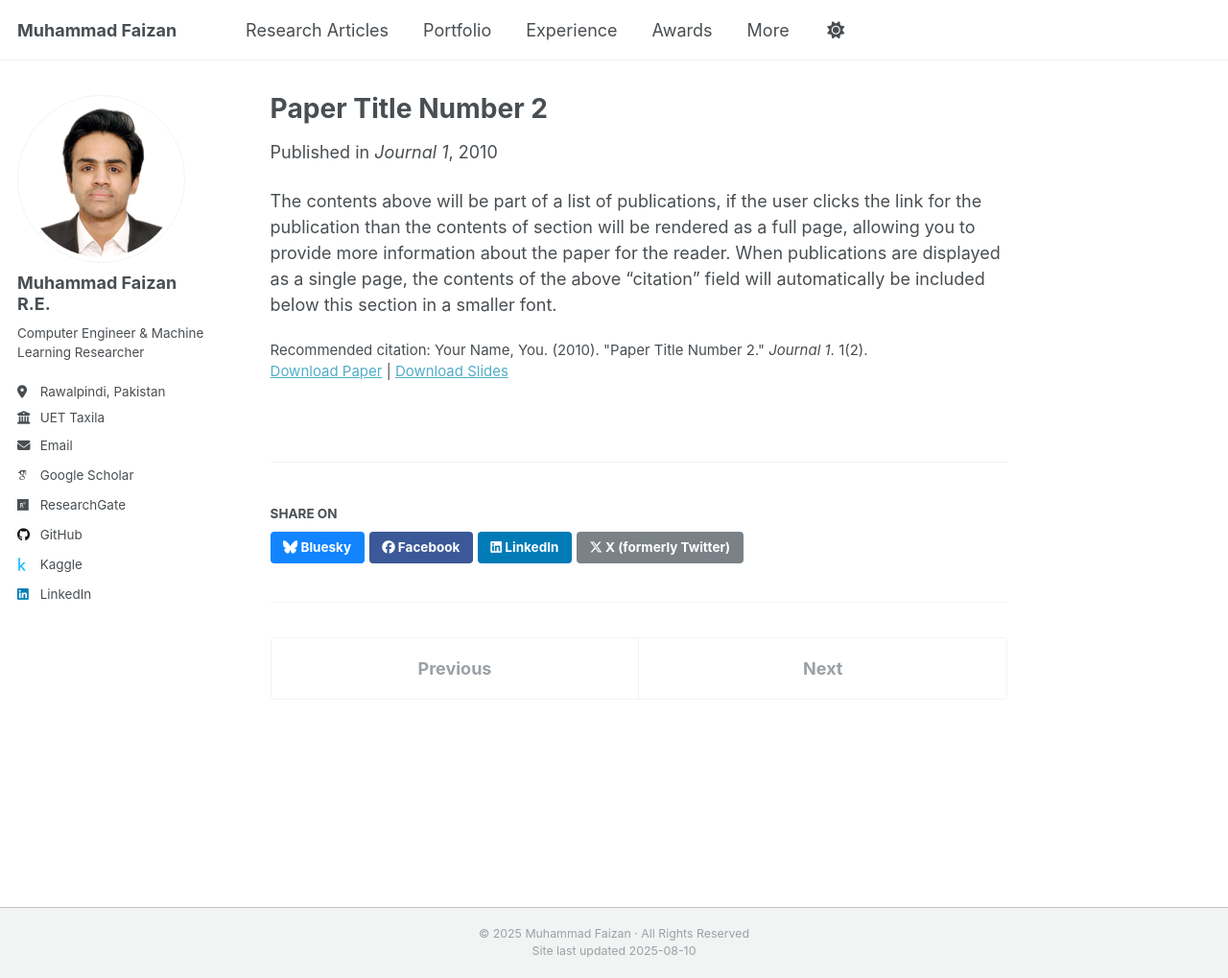
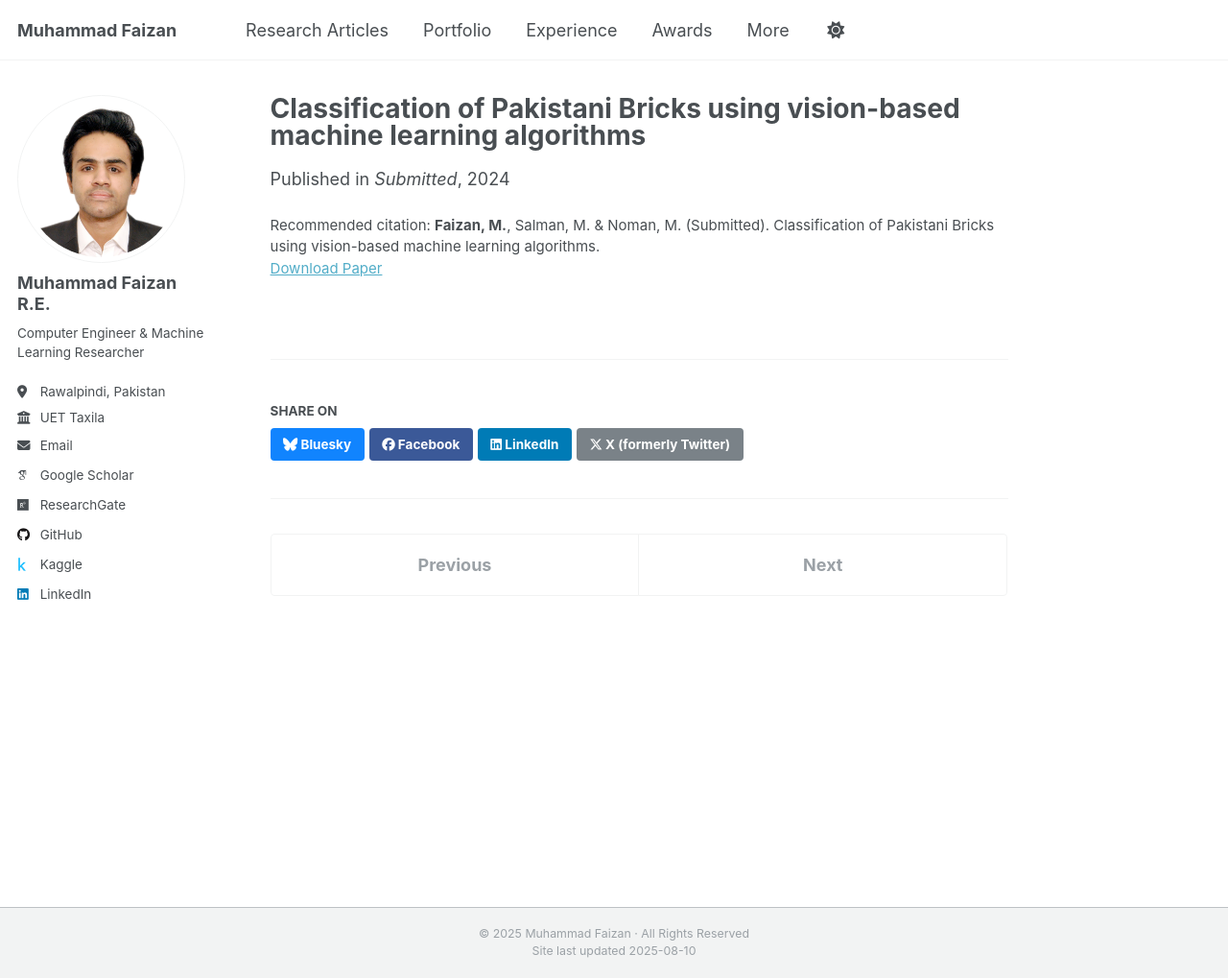
Before and after one commit to MuhammadFaizan99/MuhammadFaizan99.github.io, a Jekyll site: the page built from _publications/2010-10-01-paper-title-number-2.md, in a window 1280 px wide and 1019 px high. Shown: the whole window at 96% size. Built offline with Jekyll 4.4.1, drawn with Linux system fonts in a browser that asks for light colours; some web fonts are replaced; a script that is not in the unit is left out.

Commit message:
Update 2010-10-01-paper-title-number-2.md

```diff
--- a/_publications/2010-10-01-paper-title-number-2.md
+++ b/_publications/2010-10-01-paper-title-number-2.md
@@ -1,14 +1,9 @@
 ---
-title: "Paper Title Number 2"
+title: "Classification of Pakistani Bricks using vision-based machine learning algorithms"
 collection: publications
-category: manuscripts
-permalink: /publication/2010-10-01-paper-title-number-2
-excerpt: 'This paper is about the number 2. The number 3 is left for future work.'
-date: 2010-10-01
-venue: 'Journal 1'
-slidesurl: 'http://academicpages.github.io/files/slides2.pdf'
-paperurl: 'http://academicpages.github.io/files/paper2.pdf'
-citation: 'Your Name, You. (2010). &quot;Paper Title Number 2.&quot; <i>Journal 1</i>. 1(2).'
+category: submitted
+date: 2024-01-01
+venue: 'Submitted'
+paperurl: ""
+citation: '<b>Faizan, M.</b>, Salman, M. & Noman, M. (Submitted). Classification of Pakistani Bricks using vision-based machine learning algorithms.'
 ---
-
-The contents above will be part of a list of publications, if the user clicks the link for the publication than the contents of section will be rendered as a full page, allowing you to provide more information about the paper for the reader. When publications are displayed as a single page, the contents of the above "citation" field will automatically be included below this section in a smaller font.
```
